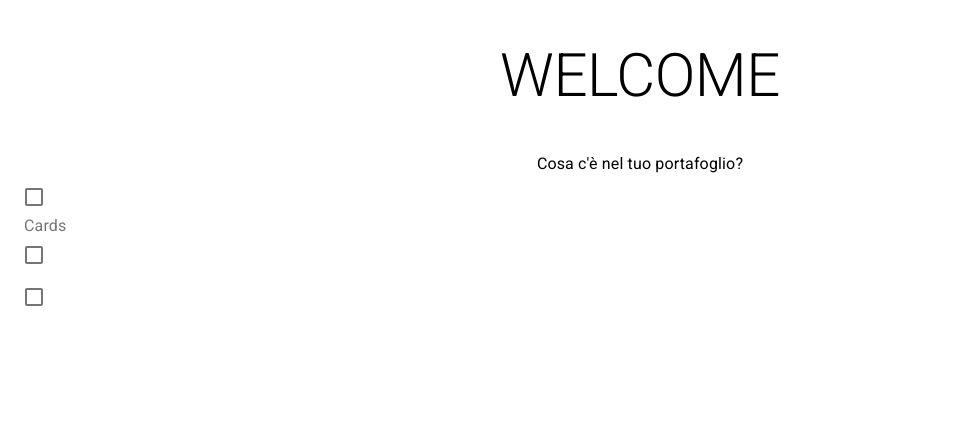
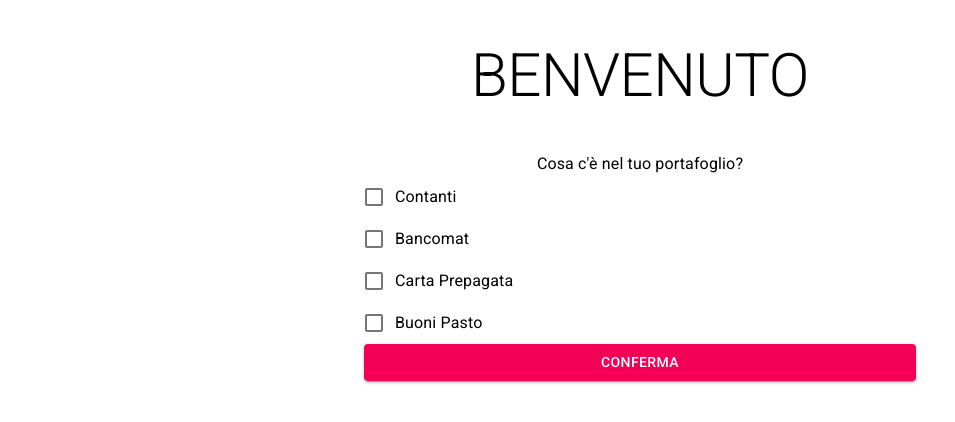
Before and after one commit to simo0103/ContiInTasca, a React (Create React App) app: page / in a window 1280 px wide. Shown: the top 422 px of the page, without its empty margins (0-955 px from the left). Built offline with nearby package versions, Linux system fonts and the light colour scheme; no server answers; the database is empty.

Commit message:
prova db

```diff
--- a/esempio.js
+++ b/esempio.js
@@ -18,6 +18,7 @@ class App extends Component {
       spesa: this.state.spesa,
       importo: this.state.importo
     }
+
     listaUscite.push(uscite);
     this.setState({
       spesa: '',
--- a/src/Components/App.js
+++ b/src/App.js
@@ -1,7 +1,5 @@
 import React, { Component } from "react";
-import WelcomePage from './WelcomePage/index';
-
-import './App.scss';
+import WelcomePage from './Pages/WelcomePage/index';
 
 class App extends Component {
   render() {
--- a/src/Components/WelcomePage/index.js
+++ /dev/null
@@ -1,40 +0,0 @@
-import React, { Component, useState } from "react";
-import firebase from '../../firebase';
-import { Container, Box, Typography, spacing, FormControl, FormLabel, FormGroup, FormControlLabel, Checkbox     } from '@material-ui/core';
-import './index.scss';
-
-class Welcome extends Component {
-
-  render() {
-    return (
-      <div className="welcome">
-        <Container className="container" maxWidth="lg">
-          <Box margin={5}>
-            <Typography align="center" className="MuiTypography-h2">WELCOME</Typography>
-          </Box>
-          <Box>
-            <Typography align="center" className="MuiTypography-p">Cosa c'è nel tuo portafoglio?</Typography>
-          </Box>
-          <FormControl component="fieldset">
-            <FormGroup>
-              <FormControlLabel
-                control={<Checkbox  name="cash"/>}
-              />
-              <FormLabel component="legend">Cards</FormLabel>
-              <FormControlLabel
-                control={<Checkbox  name="bancomat"/>}
-              />
-              <FormControlLabel
-                control={<Checkbox name="prepaid card"/>}
-              />
-
-            </FormGroup>
-          </FormControl>
-
-        </Container>
-      </div>
-    )
- }
-}
-
-export default Welcome;
--- /dev/null
+++ b/src/Pages/WelcomePage/index.js
@@ -0,0 +1,121 @@
+import React, { Component } from "react";
+import firebase from '../../firebase';
+import { Container, Box, Typography, FormControl, FormGroup, FormControlLabel, Checkbox, Button } from '@material-ui/core';
+import './index.scss';
+
+class Welcome extends Component {
+  handleChange(e) {
+     console.log(e.target.name)
+    this.setState({
+      elementChecked: e.target.name,
+      checked: e.target.checked,
+    })
+   }
+
+   handleSubmit(e) {
+    e.preventDefault();
+    const listaTipiDiPagamento = firebase.database().ref('listaTipiDiPagamento');
+    const tipoDiPagamento = {
+      type: this.state.elementChecked
+    }
+
+    listaTipiDiPagamento.push(tipoDiPagamento);
+    this.setState({
+      elementChecked: '',
+    })
+     listaTipiDiPagamento.on('value', m => {
+       console.log(m.val)
+     })
+   }
+
+  componentDidMount() {
+    const listaTipiDiPagamento = firebase.database().ref('listaTipiDiPagamento');
+    listaTipiDiPagamento.on('value', (snapshot) => {
+      let types = snapshot.val();
+      let newState = [];
+      for (let type in types) {
+        newState.push({
+          id: type,
+          elementChecked: types[type].elementChecked
+        });
+      }
+      this.setState({
+        listaUscite : newState
+      })
+    })
+  }
+
+
+  constructor() {
+    super();
+    this.state = {
+      checked: false,
+      elementChecked: '',
+      listaTipiDiPagamento: []
+    }
+    this.handleChange = this.handleChange.bind(this);
+    this.handleSubmit = this.handleSubmit.bind(this);
+  }
+
+
+  render() {
+    return (
+      <div className="welcome">
+        <Container className="container" maxWidth="sm">
+          <Box margin={5}>
+            <Typography align="center" className="MuiTypography-h2">BENVENUTO</Typography>
+          </Box>
+          <Box>
+            <Typography align="center" className="MuiTypography-p">Cosa c'è nel tuo portafoglio?</Typography>
+          </Box>
+          <Box>
+            <form component="fieldset" onSubmit={this.handleSubmit}>
+            <FormGroup>
+              <FormControlLabel
+                  control={
+                    <Checkbox checked={this.state.checked} value={this.state.elementChecked} name="cash"
+                      onChange={this.handleChange}
+                    />
+                  }
+                label="Contanti"
+              />
+              <FormControlLabel
+                  control={
+                    <Checkbox name="bancomat"
+                     onChange={this.handleChange}
+                    />
+                  }
+                label="Bancomat"
+              />
+              <FormControlLabel
+                  control={
+                    <Checkbox name="prepaid card"
+                     onChange={this.handleChange}
+                    />
+                  }
+                label="Carta Prepagata"
+              />
+              <FormControlLabel
+                  control={
+                    <Checkbox name="buoni pasto"
+                      onChange={this.handleChange}
+                    />
+                  }
+                label="Buoni Pasto"
+              />
+
+              <Button variant="contained" color="secondary" type="submit">
+                Conferma
+            </Button>
+            </FormGroup>
+          </form>
+          </Box>
+
+
+        </Container>
+      </div>
+    )
+  }
+}
+
+export default Welcome;
--- a/src/index.js
+++ b/src/index.js
@@ -1,7 +1,7 @@
 import React from 'react';
 import ReactDOM from 'react-dom';
 import './index.scss';
-import App from './Components/App';
+import App from './App';
 
 ReactDOM.render(
   <React.StrictMode>
```
Also changed, not shown: src/Components/WelcomePage/index.scss (deleted), src/Pages/WelcomePage/index.scss (added), 1 other file (tests, documents, lock files or other folders).
